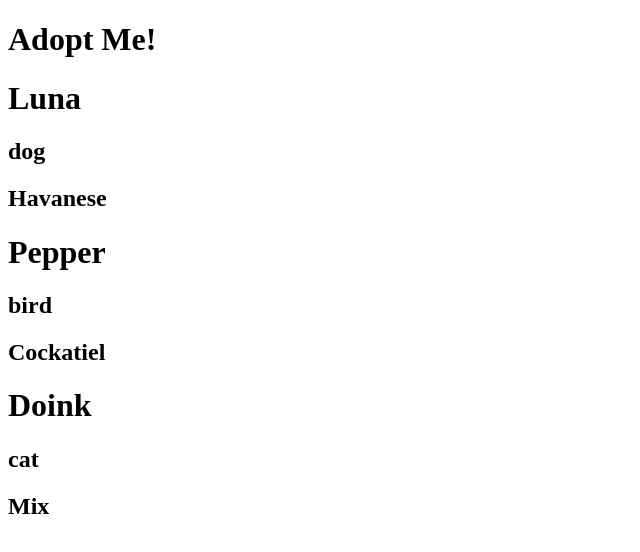
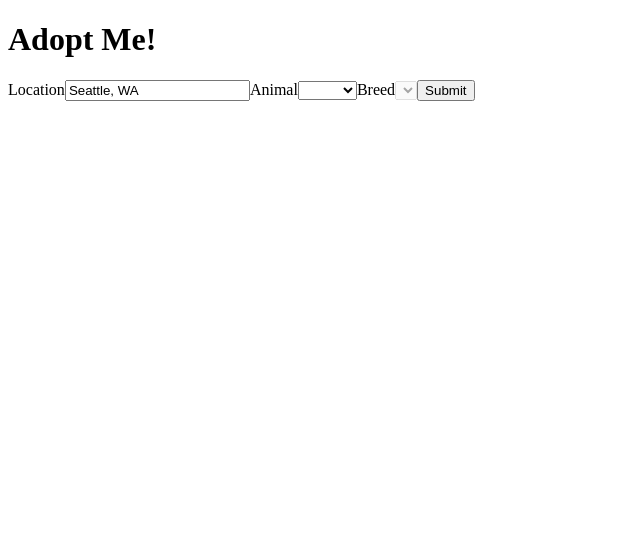
Before and after one commit to caestrada/Complete-Intro-to-React-v6, a React app: page / in a window 1280 px wide. Shown: the top 552 px of the page, without its empty margins (0-640 px from the left). Built offline with nearby package versions, Linux system fonts and the light colour scheme; the HTML template or start-up script is replaced by a standard one.

Commit message:
Hook useState

```diff
--- a/package.json
+++ b/package.json
@@ -27,6 +27,7 @@
     "eslint-plugin-import": "^2.22.1",
     "eslint-plugin-jsx-a11y": "^6.4.1",
     "eslint-plugin-react": "^7.22.0",
+    "eslint-plugin-react-hooks": "^4.2.0",
     "parcel": "^2.0.0-beta.2",
     "prettier": "^2.2.1"
   },
--- a/src/App.js
+++ b/src/App.js
@@ -1,13 +1,11 @@
 import { render } from "react-dom";
-import Pet from "./Pet";
+import SearchParams from "./SearchParams";
 
 const App = () => {
   return (
     <div>
       <h1>Adopt Me!</h1>
-      <Pet name="Luna" animal="dog" breed="Havanese" />
-      <Pet name="Pepper" animal="bird" breed="Cockatiel" />
-      <Pet name="Doink" animal="cat" breed="Mix" />
+      <SearchParams />
     </div>
   );
 };
--- /dev/null
+++ b/src/SearchParams.js
@@ -0,0 +1,61 @@
+import { useState } from "react";
+const ANIMALS = ["bird", "cat", "dog", "rabbit", "reptile"];
+
+const SearchParams = () => {
+  const [location, updateLocation] = useState("Seattle, WA");
+  const [animal, updateAnimal] = useState("");
+  const [breed, updateBreed] = useState("");
+  const breeds = [];
+
+  return (
+    <div className="search-params">
+      <form>
+        <label htmlFor="location">
+          Location
+          <input
+            id="location"
+            value={location}
+            placeholder="Location"
+            onChange={(e) => updateLocation(e.target.value)}
+          />
+        </label>
+        <label htmlFor="animal">
+          Animal
+          <select
+            id="animal"
+            value={animal}
+            onChange={(e) => updateAnimal(e.target.value)}
+            onBlur={(e) => updateAnimal(e.target.value)}
+          >
+            <option />
+            {ANIMALS.map((animal) => (
+              <option key={animal} value={animal}>
+                {animal}
+              </option>
+            ))}
+          </select>
+        </label>
+        <label htmlFor="breed">
+          Breed
+          <select
+            disabled={!breeds.length}
+            id="breed"
+            value={breed}
+            onChange={(e) => updateBreed(e.target.value)}
+            onBlur={(e) => updateBreed(e.target.value)}
+          >
+            <option />
+            {breeds.map((breed) => (
+              <option key={breed} value={breed}>
+                {breed}
+              </option>
+            ))}
+          </select>
+        </label>
+        <button>Submit</button>
+      </form>
+    </div>
+  );
+};
+
+export default SearchParams;
```
Also changed, not shown: .eslintrc.json, 1 other file (tests, documents, lock files or other folders).
